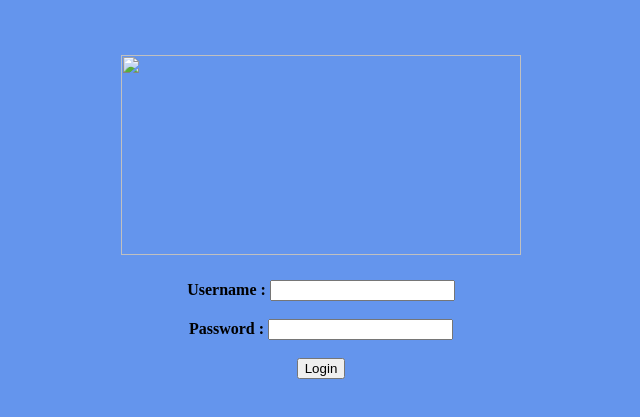
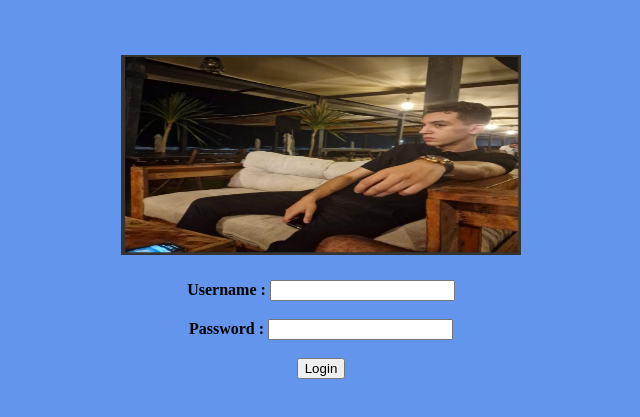
Before and after one commit to mohammedmehdio/mehddilo.github.io, a plain HTML site: page index.html in a window 1280 px wide. Shown: the part 61-478 px from the top of the page, without its empty margins (319-959 px from the left). Drawn offline with Linux system fonts and the light colour scheme.

Commit message:
Update index.html

```diff
--- a/index.html
+++ b/index.html
@@ -11,7 +11,7 @@
 <body bgcolor="#6495ed" >
 
 <h1 align="center" >Facebook</h1><br/><br/>
-<div align ="center"><img src="badr.png" width="400" height="200">
+<div align ="center"><img src="html/badr.png" width="400" height="200">
   <h4>
 Username : <input type="text" name="username"><br/><br/>
 Password : <input type="password" name="password"><br/><br/>
```
